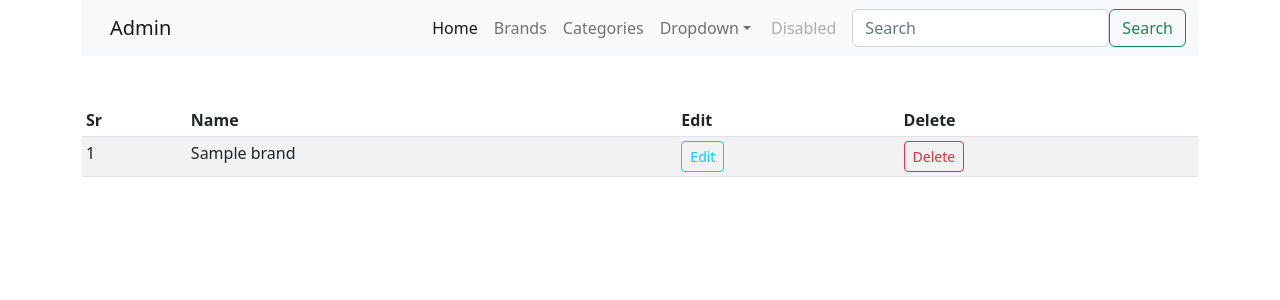
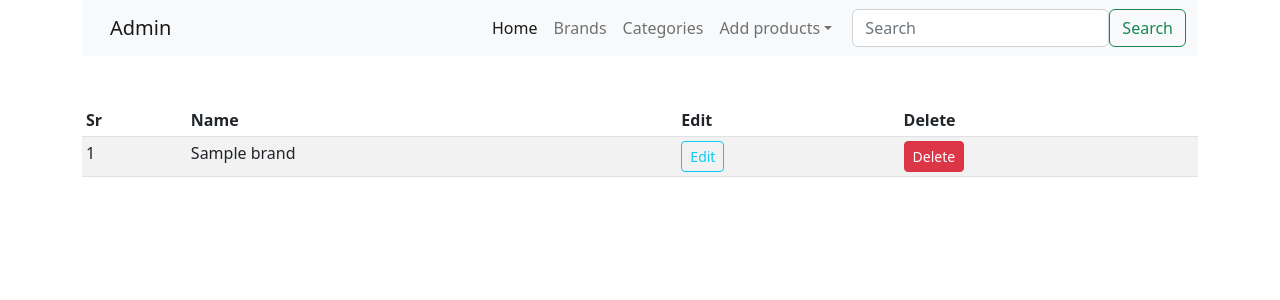
Before and after one commit to Igorcand/E-commerce-Flask, a Flask app: page /brands in a window 1280 px wide. Shown: the top 300 px of the page. Run offline with Flask 2, Linux system fonts and the light colour scheme; the visitor is signed in with stand-in values (Sample User, id 1); tables that the repository leaves empty hold one stand-in row (values such as "Sample post"); some libraries are stand-ins or nearby versions.

Commit message:
update navabar on both files and add model to delete brand and category

```diff
--- a/shop/templates/admin/brand.html
+++ b/shop/templates/admin/brand.html
@@ -6,34 +6,30 @@
 <div class="container">
     <nav class="navbar navbar-expand-lg bg-light">
         <div class="container-fluid">
-          <a class="navbar-brand" href="/admin">Admin</a>
+          <a class="navbar-brand" href="{{url_for('admin')}}">Admin</a>
           <button class="navbar-toggler" type="button" data-bs-toggle="collapse" data-bs-target="#navbarSupportedContent" aria-controls="navbarSupportedContent" aria-expanded="false" aria-label="Toggle navigation">
             <span class="navbar-toggler-icon"></span>
           </button>
           <div class="collapse navbar-collapse" id="navbarSupportedContent">
             <ul class="navbar-nav me-auto mb-2 mb-lg-0">
               <li class="nav-item">
-                <a class="nav-link active" aria-current="page" href="/admin">Home</a>
+                <a class="nav-link active" aria-current="page" href="{{url_for('admin')}}">Home</a>
               </li>
               <li class="nav-item">
-                <a class="nav-link" href="/brands">Brands</a>
+                <a class="nav-link" href="{{url_for('brands')}}">Brands</a>
               </li>
               <li class="nav-item">
-                <a class="nav-link" href="/category">Categories</a>
+                <a class="nav-link" href="{{url_for('category')}}">Categories</a>
               </li>
               <li class="nav-item dropdown">
-                <a class="nav-link dropdown-toggle" href="#" id="navbarDropdown" role="button" data-bs-toggle="dropdown" aria-expanded="false">
-                  Dropdown
+                <a class="nav-link dropdown-toggle" href="#" id="navbarDropdownMenuLink" role="button" data-toggle="dropdown" aria-haspopup="true" aria-expanded="false">
+                  Add products
                 </a>
-                <ul class="dropdown-menu" aria-labelledby="navbarDropdown">
-                  <li><a class="dropdown-item" href="#">Action</a></li>
-                  <li><a class="dropdown-item" href="#">Another action</a></li>
-                  <li><hr class="dropdown-divider"></li>
-                  <li><a class="dropdown-item" href="#">Something else here</a></li>
-                </ul>
-              </li>
-              <li class="nav-item">
-                <a class="nav-link disabled">Disabled</a>
+                <div class="dropdown-menu" aria-labelledby="navbarDropdownMenuLink">
+                  <a class="dropdown-item" href="{{url_for('addproduct')}}">Add product</a>
+                  <a class="dropdown-item" href="{{url_for('addbrand')}}">add brand</a>
+                  <a class="dropdown-item" href="{{url_for('addcat')}}">add category</a>
+                </div>
               </li>
             </ul>
             <form class="d-flex" role="search">
@@ -44,7 +40,8 @@
         </div>
       </nav>
 </div>
-
+<!--==========END NAVBAR ==============-->
+{% include '_messages.html' %}
 <div class="container mt-5">
     <table class="table table-sm table-condensed table-striped table-hover">
         <thead>
@@ -59,22 +56,76 @@
             <tr>
                 <td>{{loop.index}}</td>
                 <td>{{brand.name}}</td>
+                <td><a href="{{url_for('updatebrand', id=brand.id)}}" class="btn btn-sm btn-outline-info"> Edit</a></td>
+                <td><button type="button" class="btn btn-danger btn-sm" data-toggle="modal" data-target="#exampleModal-{{brand.id}}">
+                  Delete
+                </button></td>
+            </tr>
+ <!--============= MODEL ===================-->
+ <div class="modal fade" id="exampleModal-{{brand.id}}" tabindex="-1" role="dialog" aria-labelledby="exampleModalLabel" aria-hidden="true">
+  <div class="modal-dialog" role="document">
+    <div class="modal-content">
+      <div class="modal-header">
+        <h5 class="modal-title" id="exampleModalLabel">{{ brand.name }}</h5>
+        <button type="button" class="close" data-dismiss="modal" aria-label="Close">
+          <span aria-hidden="true">&times;</span>
+        </button>
+      </div>
+      <div class="modal-body">
+        <p class="text-danger">Are you Sure that you want to delete this brand ({{ brand.name }}) </p>
+       </div>
+       <div class="modal-footer">
+        <button type="button" class="btn btn-secondary" data-dismiss="modal">Cancel</button>
+        <form action="{{url_for('deletebrand',id=brand.id)}}" method="post">
+          <button type="submit" class="btn btn-danger">Delete</button>
+        </form>
 
-                <td><a href="{{url_for('updatebrand', id=brand.id)}}" class="btn btn-sm btn-outline-info"> Edit</a></td>
-                <td><a href="" class="btn btn-sm btn-outline-danger">Delete</a></td>
+      </div>
+    </div>
+  </div>
+</div>
 
-            </tr>
+ <!--============= MODEL ===================-->
+
             {% endfor %}
             {% else %}
-
             {% for category in categories %}
             <tr>
                 <td>{{loop.index}}</td>
                 <td>{{category.name}}</td>
                 <td><a href="{{url_for('updatecat', id=category.id)}}" class="btn btn-sm btn-outline-info"> Edit</a></td>
-                <td><a href="" class="btn btn-sm btn-outline-danger">Delete</a></td>
+                <td><button type="button" class="btn btn-danger btn-sm" data-toggle="modal" data-target="#exampleModal-{{category.id}}">
+                  Delete
+                </button></td>
 
             </tr>
+
+             <!--============= MODEL ===================-->
+ <div class="modal fade" id="exampleModal-{{category.id}}" tabindex="-1" role="dialog" aria-labelledby="exampleModalLabel" aria-hidden="true">
+  <div class="modal-dialog" role="document">
+    <div class="modal-content">
+      <div class="modal-header">
+        <h5 class="modal-title" id="exampleModalLabel">{{ category.name }}</h5>
+        <button type="button" class="close" data-dismiss="modal" aria-label="Close">
+          <span aria-hidden="true">&times;</span>
+        </button>
+      </div>
+      <div class="modal-body">
+        <p class="text-danger">Are you Sure that you want to delete this category ({{ category.name }}) </p>
+       </div>
+       <div class="modal-footer">
+        <button type="button" class="btn btn-secondary" data-dismiss="modal">Cancel</button>
+        <form action="{{url_for('deletecat',id=category.id)}}" method="post">
+          <button type="submit" class="btn btn-danger">Delete</button>
+        </form>
+
+      </div>
+    </div>
+  </div>
+</div>
+
+ <!--============= MODEL ===================-->
+
             {% endfor %}
             {% endif %}
         </tbody>
```
Also changed, not shown: shop/templates/admin/index.html (+9 -14 lines).
